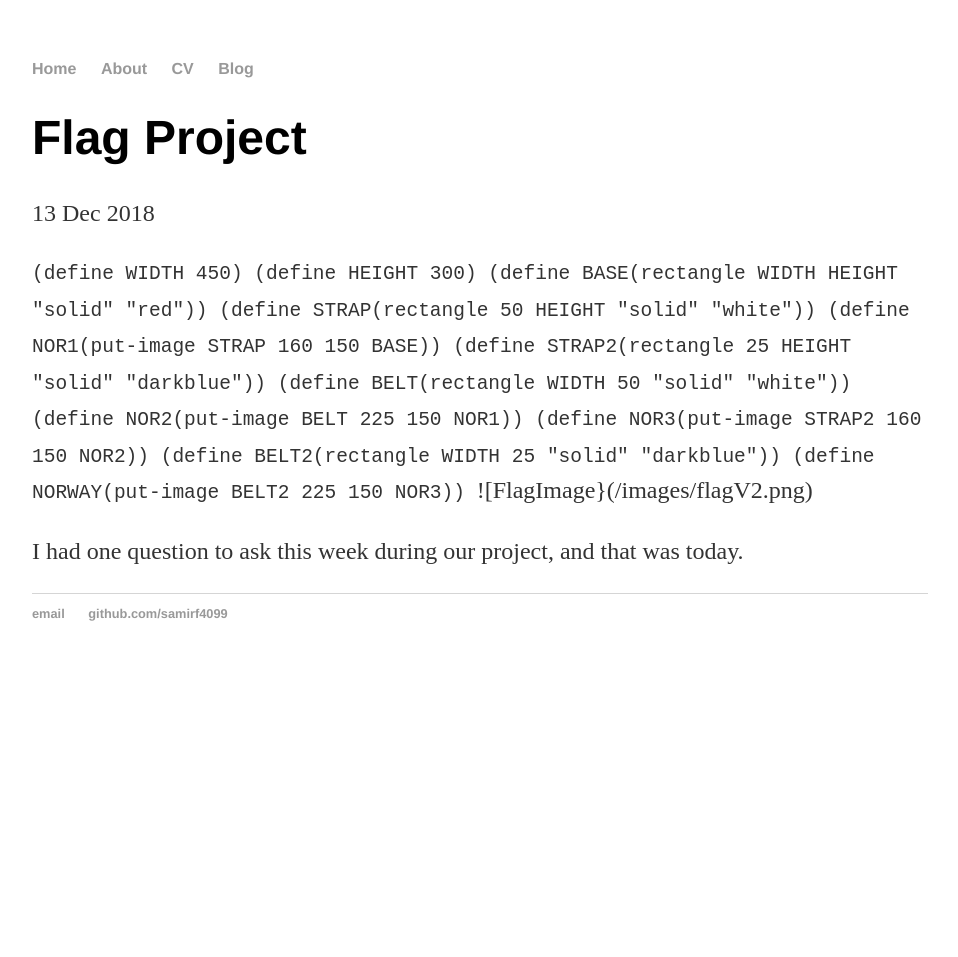
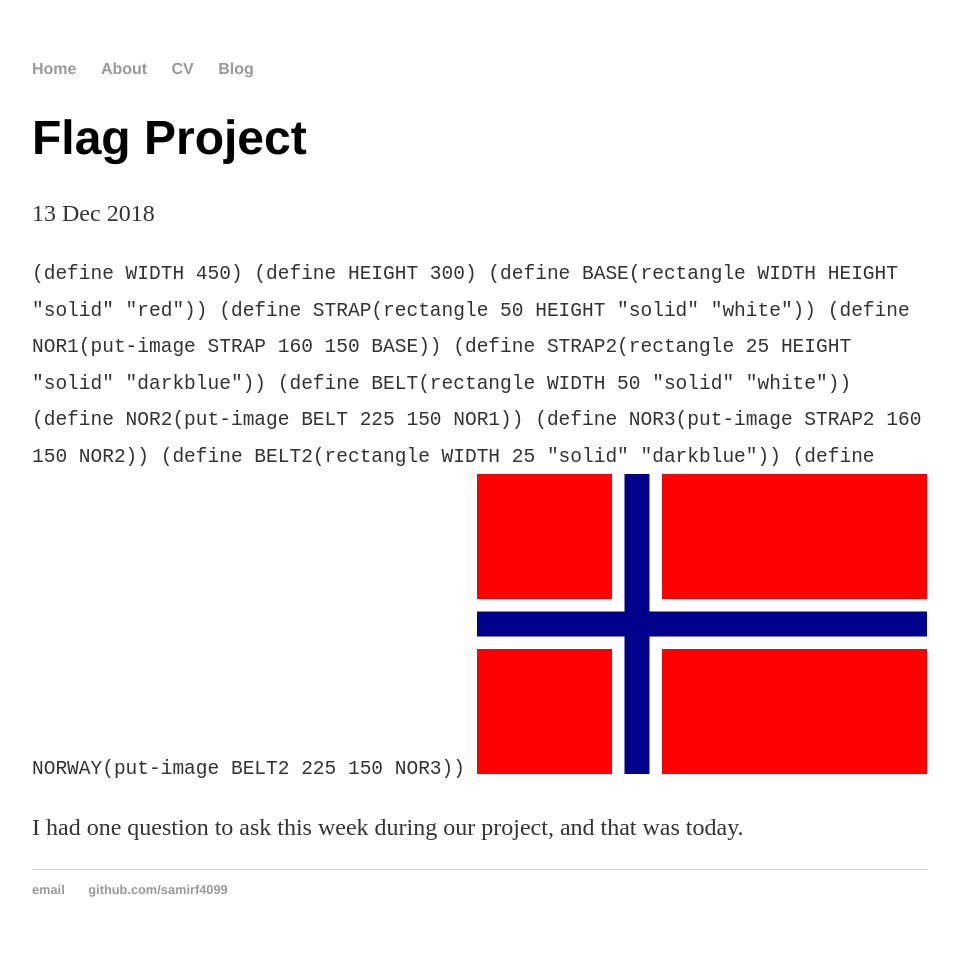
Before and after one commit to samirf4099/saimrf4099, a Jekyll site: the page built from _posts/2018-12-14-weekly-reflection-13.md, in a window 1280 px wide. Shown: the whole page, without its empty margins (160-1118 px from the left). Built offline with Jekyll 4.4.1, drawn with Linux system fonts in a browser that asks for light colours; before the commit the page ends 900 px from its top, so only the background shows below that.

Commit message:
Update 2018-12-14-weekly-reflection-13.md

````diff
--- a/_posts/2018-12-14-weekly-reflection-13.md
+++ b/_posts/2018-12-14-weekly-reflection-13.md
@@ -16,6 +16,6 @@ date: 2018-12-13
 (define BELT2(rectangle WIDTH 25 "solid" "darkblue"))
 (define NORWAY(put-image BELT2 225 150 NOR3))
 ```
-![FlagImage}(/images/flagV2.png)
+![FlagImage](/images/flagV2.png)
 
 I had one question to ask this week during our project, and that was today.
````
